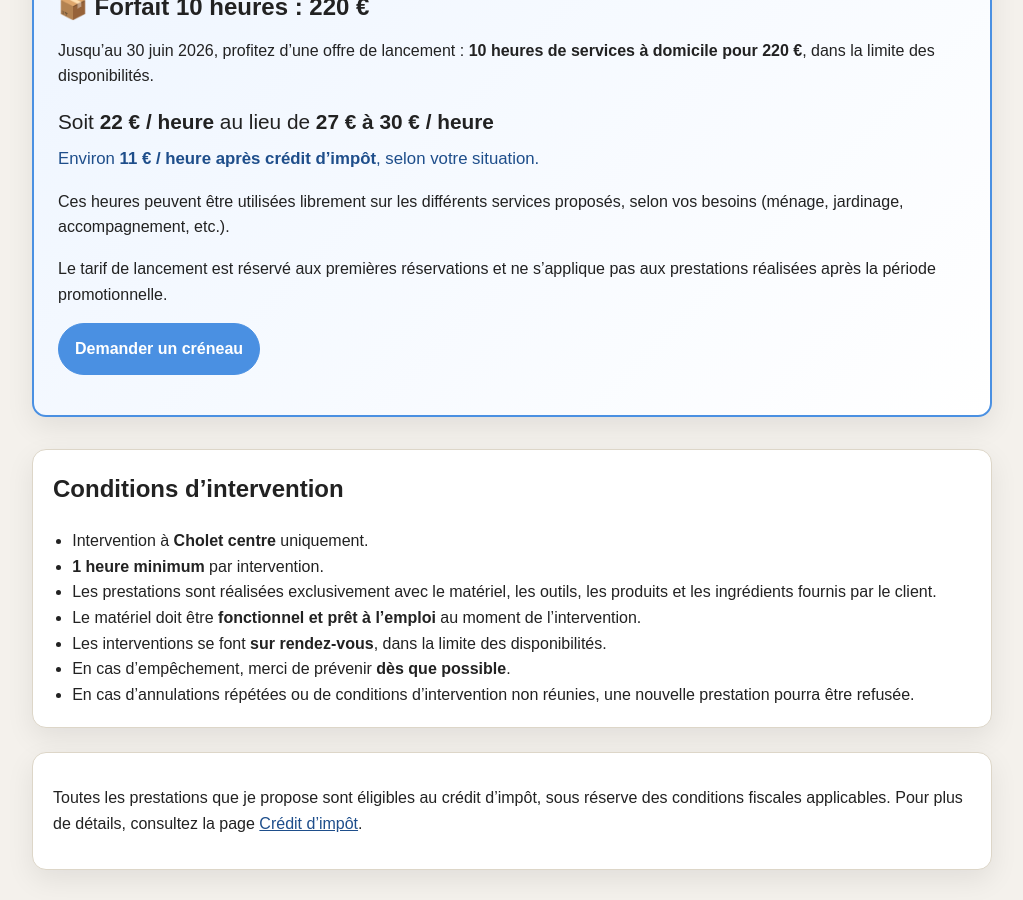
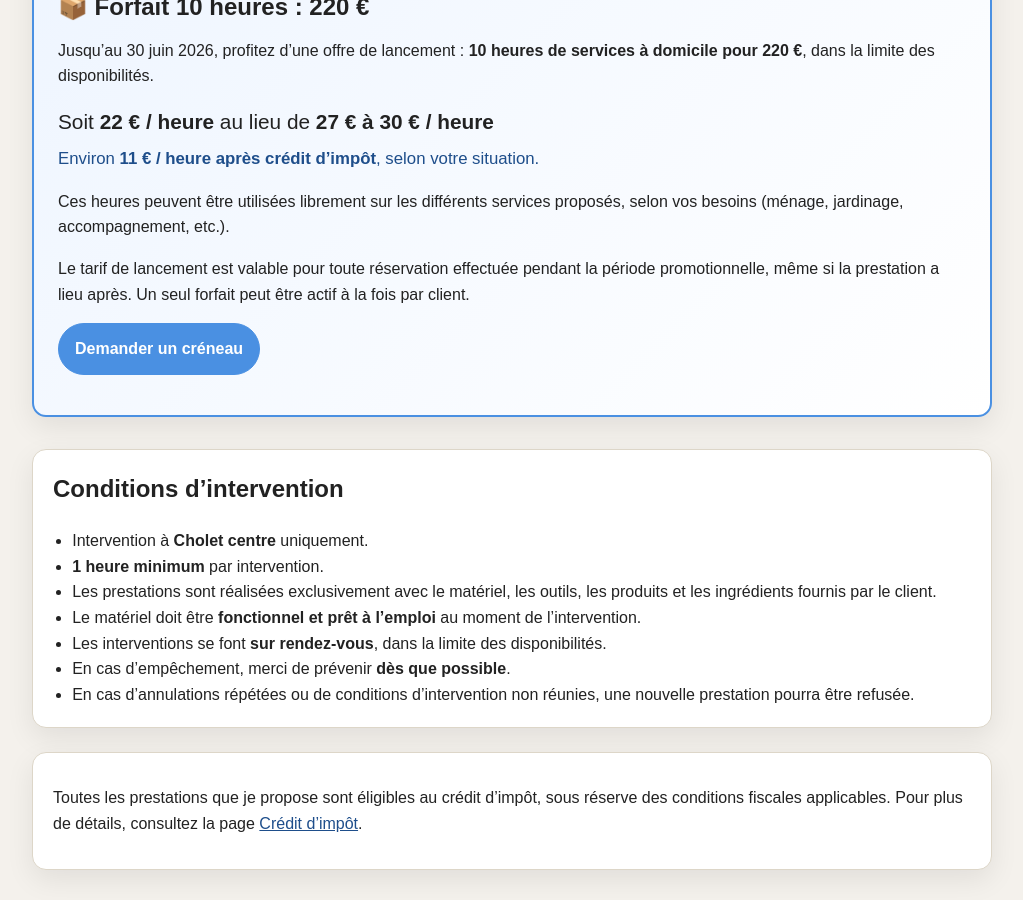
Before and after one commit to Laurie-services/laurie-services.github.io, a Jekyll site: the page built from services.html, in a window 1280 px wide and 900 px high, scrolled down 1648 px. Shown: the whole window, without its empty margins (128-1151 px from the left). Built offline with Jekyll 4.4.1, drawn with Linux system fonts in a browser that asks for light colours.

Commit message:
correction horraires et conditions offre lancement

```diff
--- a/contact.html
+++ b/contact.html
@@ -18,7 +18,7 @@ description: "Contacter Laurie - Services à domicile à Cholet."
     <p>
       Pour un contact direct, vous pouvez m'appeler au :
     </p>
-     <p>
+    <p>
       <strong>06 95 80 91 46</strong>
     </p>
     <p>
--- a/services.html
+++ b/services.html
@@ -125,7 +125,7 @@ description: "Services à domicile à Cholet avec tarifs détaillés."
   </p>
 
   <p>
-    Le tarif de lancement est réservé aux premières réservations et ne s’applique pas aux prestations réalisées après la période promotionnelle.
+    Le tarif de lancement est valable pour toute réservation effectuée pendant la période promotionnelle, même si la prestation a lieu après. Un seul forfait peut être actif à la fois par client.
   </p>
 
   <p>
@@ -147,6 +147,7 @@ description: "Services à domicile à Cholet avec tarifs détaillés."
     <li>En cas d’annulations répétées ou de conditions d’intervention non réunies, une nouvelle prestation pourra être refusée.</li>
   </ul>
 </section>
+
 <section class="notice">
   <p>
     Toutes les prestations que je propose sont éligibles au crédit d’impôt,
```
Also changed, not shown: other parts of contact.html (+1 -1 lines).
